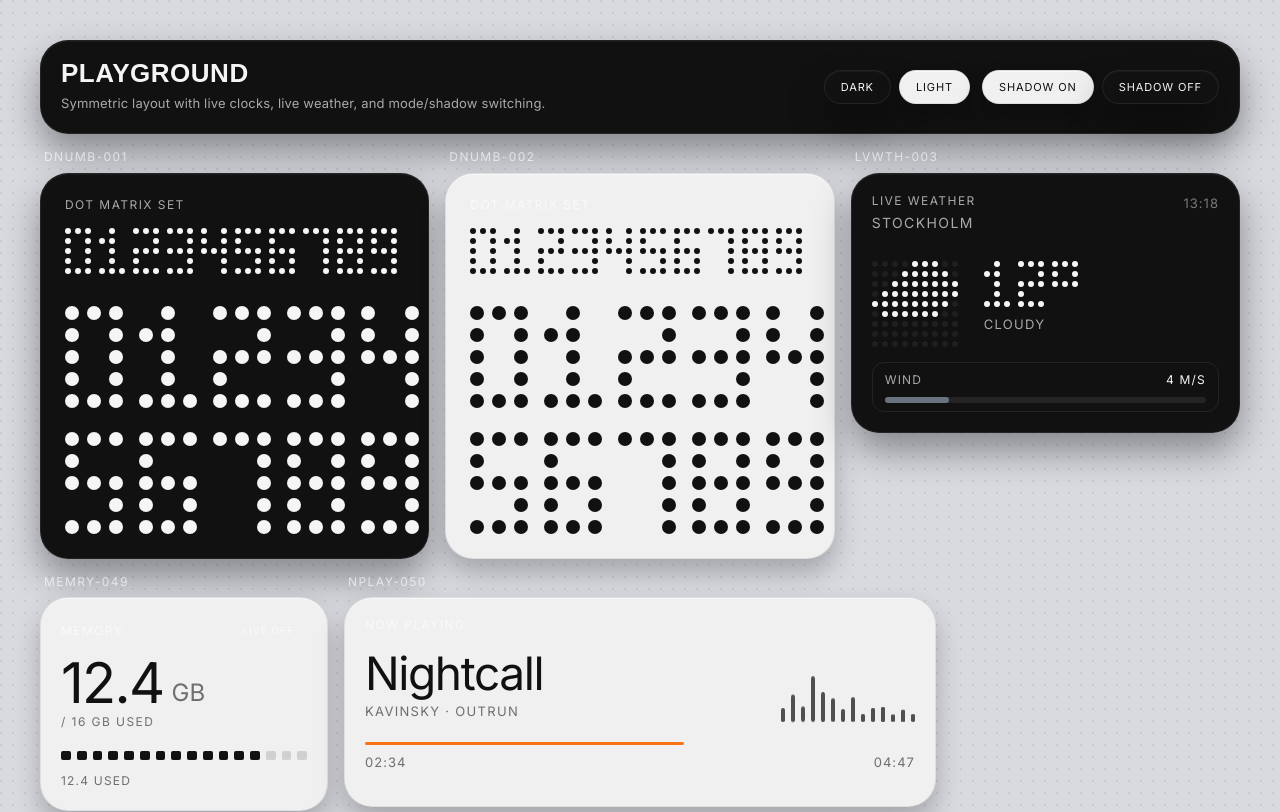
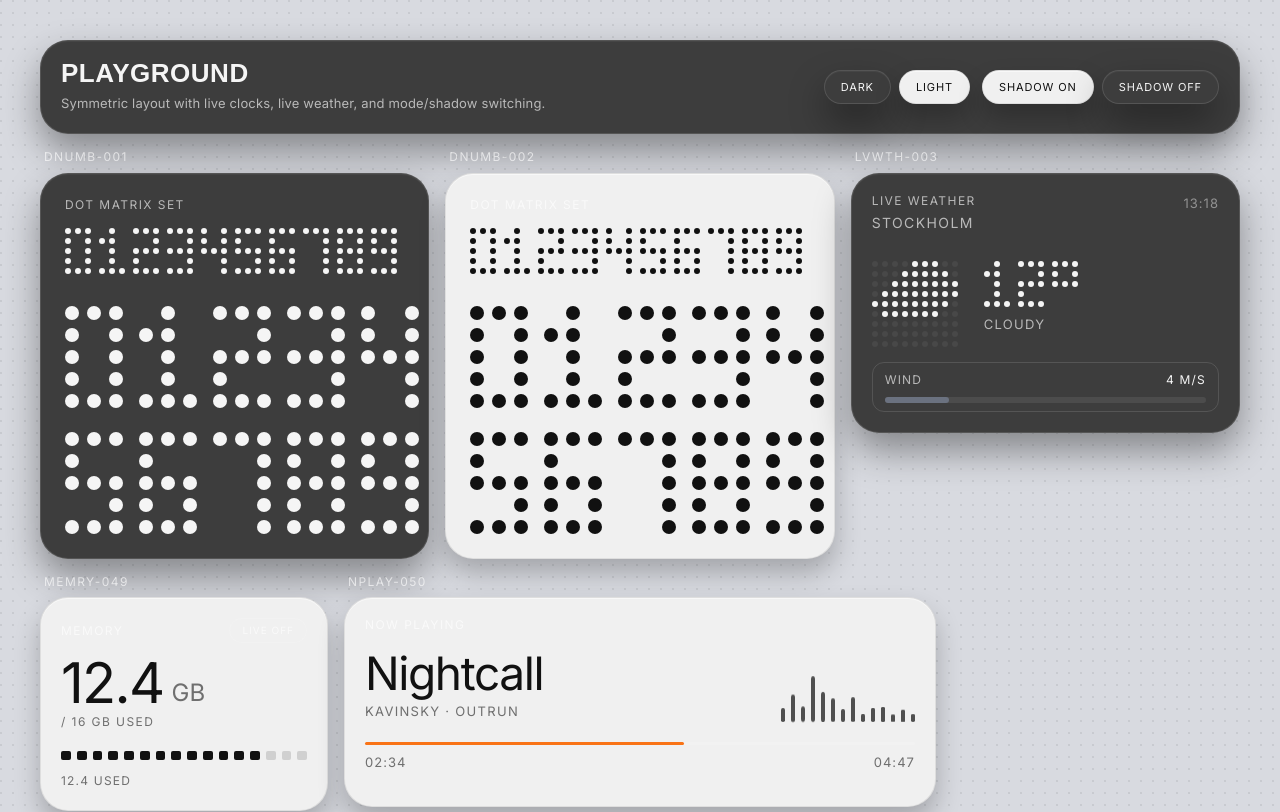
Before and after one commit to jobbsystemrapporter/codex_nothing, a React (Vite) app: page / in a window 1280 px wide. Shown: the top 812 px of the page. Built offline with nearby package versions, Linux system fonts and the light colour scheme; no server answers; a web font is replaced by a local one.

Commit message:
chore: replace black colors with gray tones

```diff
--- a/src/design/tokens/colors.ts
+++ b/src/design/tokens/colors.ts
@@ -1,9 +1,9 @@
 export const nothingColors = {
-  bg: "#000000",
-  surface: "#0A0A0A",
-  surface2: "#111111",
-  surface3: "#1A1A1A",
-  border: "rgba(255,255,255,0.08)",
+  bg: "#2A2A2A",
+  surface: "#333333",
+  surface2: "#3D3D3D",
+  surface3: "#4A4A4A",
+  border: "rgba(255,255,255,0.12)",
   white: "#F5F5F5",
   whiteSoft: "#EDEDED",
   text: "#F5F5F5",
--- a/src/styles/globals.css
+++ b/src/styles/globals.css
@@ -1,11 +1,11 @@
 @import url("https://fonts.googleapis.com/css2?family=Doto:wght@400..700&family=Inter:wght@400;500;600;700&display=swap");
 
 :root {
-  --bg: #000000;
-  --surface: #0a0a0a;
-  --surface-2: #111111;
-  --surface-3: #1a1a1a;
-  --border: rgba(255, 255, 255, 0.08);
+  --bg: #2A2A2A;
+  --surface: #333333;
+  --surface-2: #3D3D3D;
+  --surface-3: #4A4A4A;
+  --border: rgba(255, 255, 255, 0.12);
   --white: #f5f5f5;
   --white-soft: #ededed;
   --text: #f5f5f5;
```
